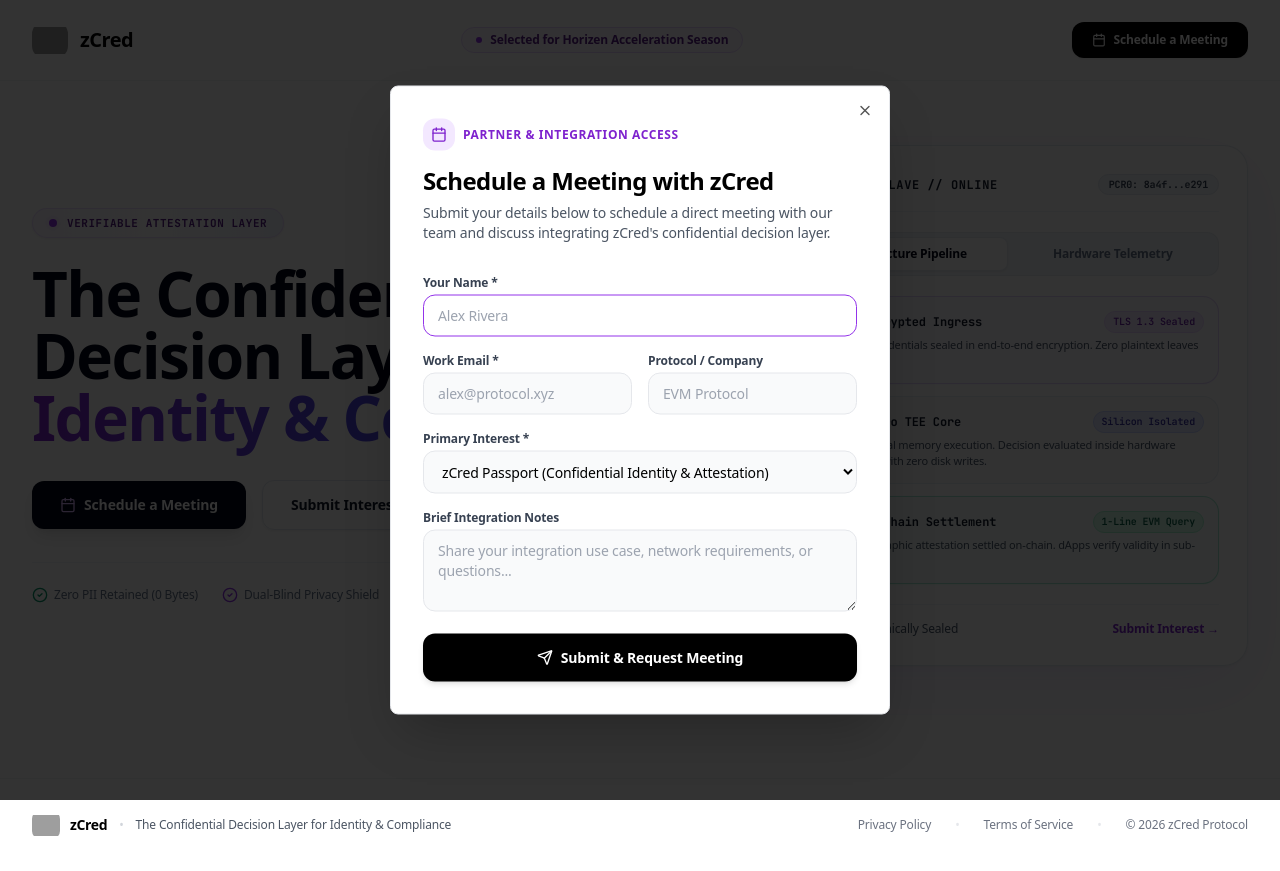
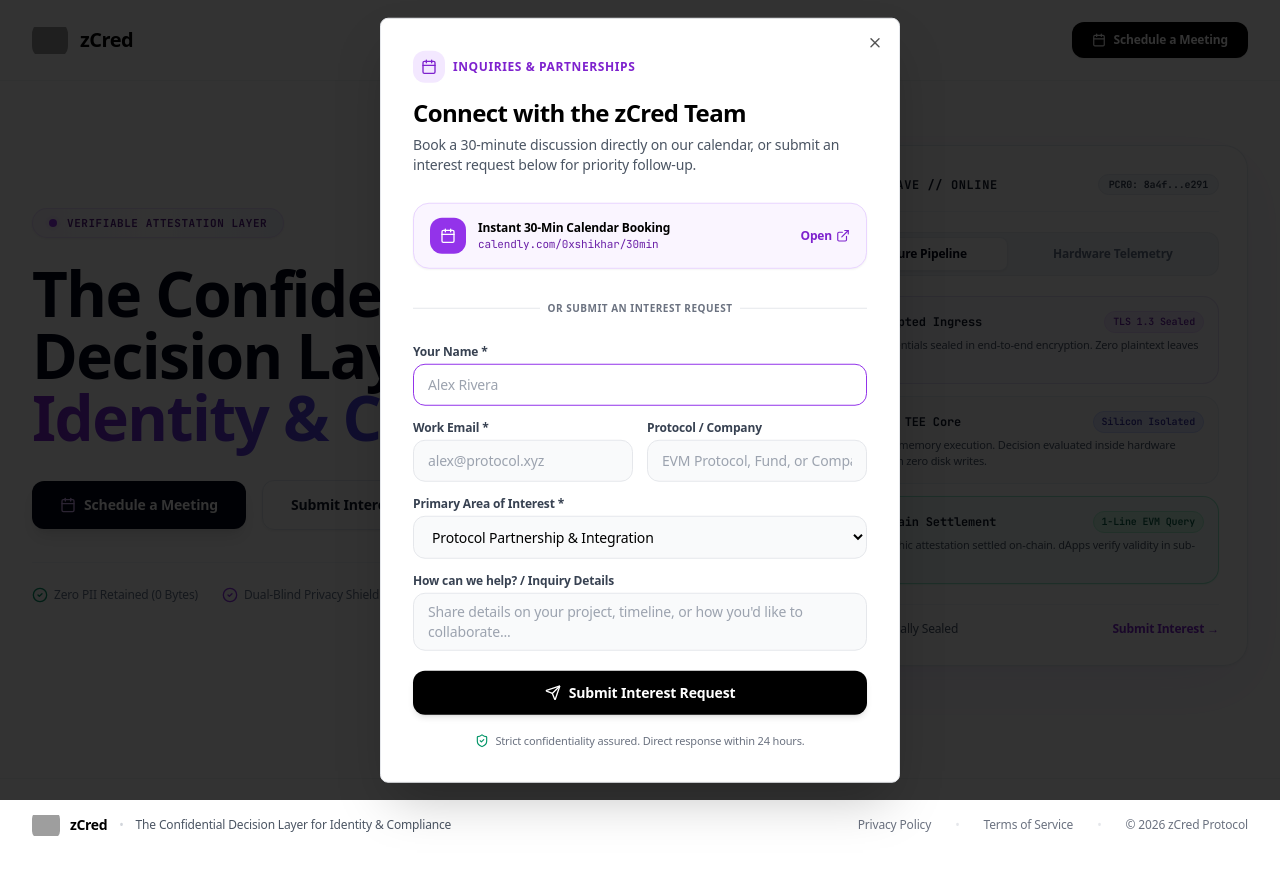
Before and after one commit to zCredLabs/landing-app, a Next.js app: page / in a window 1280 px wide. Both pictures are taken after a click on the button "Schedule a Meeting". Built offline with nearby package versions, Linux system fonts and the light colour scheme; grey boxes are pictures that could not be loaded.

Commit message:
feat(meeting-scheduler): Implement meeting scheduling modal component
Adds a new modal component for scheduling meetings. This component will handle user input for booking appointments.

```diff
--- a/components/meeting-modal.tsx
+++ b/components/meeting-modal.tsx
@@ -8,7 +8,7 @@ import {
   DialogHeader,
   DialogTitle,
 } from "@/components/ui/dialog"
-import { Calendar, CheckCircle2, Send, Clock } from "lucide-react"
+import { Calendar, CheckCircle2, Send, Clock, ArrowRight, ExternalLink, ShieldCheck } from "lucide-react"
 
 interface MeetingModalProps {
   open: boolean
@@ -22,7 +22,7 @@ export function MeetingModal({ open, onOpenChange }: MeetingModalProps) {
     name: "",
     email: "",
     organization: "",
-    interest: "passport",
+    interest: "protocol",
     notes: "",
   })
 
@@ -31,7 +31,6 @@ export function MeetingModal({ open, onOpenChange }: MeetingModalProps) {
     setLoading(true)
 
     try {
-      // Dispatch via Web3Forms endpoint or mailto fallback
       await fetch("https://api.web3forms.com/submit", {
         method: "POST",
         headers: { "Content-Type": "application/json" },
@@ -41,7 +40,7 @@ export function MeetingModal({ open, onOpenChange }: MeetingModalProps) {
           email: formData.email,
           organization: formData.organization,
           interest: formData.interest,
-          notes: formData.notes,
+          message: formData.notes,
         }),
       }).catch(() => null)
     } catch (err) {
@@ -58,7 +57,7 @@ export function MeetingModal({ open, onOpenChange }: MeetingModalProps) {
       name: "",
       email: "",
       organization: "",
-      interest: "passport",
+      interest: "protocol",
       notes: "",
     })
     onOpenChange(false)
@@ -66,26 +65,64 @@ export function MeetingModal({ open, onOpenChange }: MeetingModalProps) {
 
   return (
     <Dialog open={open} onOpenChange={onOpenChange}>
-      <DialogContent className="sm:max-w-[500px] bg-white border border-gray-200 rounded-3xl p-6 sm:p-8 shadow-2xl z-[100]">
+      <DialogContent className="sm:max-w-[520px] bg-white border border-gray-200 rounded-3xl p-6 sm:p-8 shadow-2xl z-[100]">
         <DialogHeader className="text-left">
           <div className="flex items-center gap-2 mb-2">
             <div className="flex h-8 w-8 items-center justify-center rounded-xl bg-purple-100 text-purple-700">
               <Calendar className="h-4 w-4" />
             </div>
             <span className="text-xs font-bold uppercase tracking-wider text-purple-700">
-              Partner & Integration Access
+              {submitted ? "Inquiry Confirmed" : "Inquiries & Partnerships"}
             </span>
           </div>
-          <DialogTitle className="text-2xl font-bold text-black">
-            Schedule a Meeting with zCred
+          <DialogTitle className="text-2xl font-bold text-black tracking-tight">
+            {submitted ? "We've Received Your Request" : "Connect with the zCred Team"}
           </DialogTitle>
+          {!submitted && (
             <DialogDescription className="text-sm text-gray-600">
-            Submit your details below to schedule a direct meeting with our team and discuss integrating zCred&apos;s confidential decision layer.
+              Book a 30-minute discussion directly on our calendar, or submit an interest request below for priority follow-up.
             </DialogDescription>
+          )}
         </DialogHeader>
 
         {!submitted ? (
-          <form onSubmit={handleSubmit} className="mt-4 space-y-4">
+          <>
+            {/* Direct Calendly 1-Click Booking Card */}
+            <a
+              href="https://calendly.com/0xshikhar/30min"
+              target="_blank"
+              rel="noreferrer"
+              className="flex items-center justify-between rounded-2xl bg-purple-50 border border-purple-200 p-3.5 px-4 text-purple-950 hover:bg-purple-100/90 transition-all mt-3 mb-1 group shadow-sm"
+            >
+              <div className="flex items-center gap-3">
+                <div className="flex h-9 w-9 items-center justify-center rounded-xl bg-purple-600 text-white font-bold">
+                  <Calendar className="h-4 w-4" />
+                </div>
+                <div className="text-left">
+                  <div className="text-xs font-bold text-black group-hover:text-purple-950">
+                    Instant 30-Min Calendar Booking
+                  </div>
+                  <div className="text-[11px] text-purple-800 font-mono">
+                    calendly.com/0xshikhar/30min
+                  </div>
+                </div>
+              </div>
+              <span className="flex items-center gap-1 text-xs font-bold text-purple-700 group-hover:translate-x-0.5 transition-transform">
+                Open <ExternalLink className="h-3.5 w-3.5" />
+              </span>
+            </a>
+
+            {/* Subtle Divider */}
+            <div className="relative my-3">
+              <div className="absolute inset-0 flex items-center">
+                <div className="w-full border-t border-gray-200"></div>
+              </div>
+              <div className="relative flex justify-center text-[10px] uppercase tracking-wider">
+                <span className="bg-white px-2 text-gray-500 font-semibold">Or submit an interest request</span>
+              </div>
+            </div>
+
+            <form onSubmit={handleSubmit} className="space-y-3.5">
               <div>
                 <label className="block text-xs font-bold text-gray-700 mb-1">
                   Your Name *
@@ -100,7 +137,7 @@ export function MeetingModal({ open, onOpenChange }: MeetingModalProps) {
                 />
               </div>
 
-            <div className="grid grid-cols-1 sm:grid-cols-2 gap-4">
+              <div className="grid grid-cols-1 sm:grid-cols-2 gap-3.5">
                 <div>
                   <label className="block text-xs font-bold text-gray-700 mb-1">
                     Work Email *
@@ -123,7 +160,7 @@ export function MeetingModal({ open, onOpenChange }: MeetingModalProps) {
                     type="text"
                     value={formData.organization}
                     onChange={(e) => setFormData({ ...formData, organization: e.target.value })}
-                  placeholder="EVM Protocol"
+                    placeholder="EVM Protocol, Fund, or Company"
                     className="w-full rounded-xl border border-gray-200 bg-gray-50 px-3.5 py-2.5 text-sm text-black placeholder:text-gray-400 focus:border-purple-600 focus:bg-white focus:outline-none transition-all"
                   />
                 </div>
@@ -131,67 +168,89 @@ export function MeetingModal({ open, onOpenChange }: MeetingModalProps) {
 
               <div>
                 <label className="block text-xs font-bold text-gray-700 mb-1">
-                Primary Interest *
+                  Primary Area of Interest *
                 </label>
                 <select
                   value={formData.interest}
                   onChange={(e) => setFormData({ ...formData, interest: e.target.value })}
-                className="w-full rounded-xl border border-gray-200 bg-gray-50 px-3.5 py-2.5 text-sm text-black focus:border-purple-600 focus:bg-white focus:outline-none transition-all"
+                  className="w-full rounded-xl border border-gray-200 bg-gray-50 px-3.5 py-2.5 text-sm text-black focus:border-purple-600 focus:bg-white focus:outline-none transition-all cursor-pointer"
                 >
-                <option value="passport">zCred Passport (Confidential Identity & Attestation)</option>
-                <option value="credit">Private Creditworthiness & DeFi Underwriting</option>
-                <option value="compliance">Institutional Compliance & Sanctions Screening</option>
-                <option value="sybil">Sybil Resistance & Proof of Humanity</option>
-                <option value="agents">Autonomous AI Agent Identity & x402 Rails</option>
-                <option value="custom">Custom Enterprise Verification Enclave</option>
+                  <option value="protocol">Protocol Partnership & Integration</option>
+                  <option value="enterprise">Institutional & Enterprise Solutions</option>
+                  <option value="ecosystem">Research & Ecosystem Collaboration</option>
+                  <option value="general">General Inquiry</option>
                 </select>
               </div>
 
               <div>
                 <label className="block text-xs font-bold text-gray-700 mb-1">
-                Brief Integration Notes
+                  How can we help? / Inquiry Details
                 </label>
                 <textarea
-                rows={3}
+                  rows={2}
                   value={formData.notes}
                   onChange={(e) => setFormData({ ...formData, notes: e.target.value })}
-                placeholder="Share your integration use case, network requirements, or questions..."
-                className="w-full rounded-xl border border-gray-200 bg-gray-50 px-3.5 py-2.5 text-sm text-black placeholder:text-gray-400 focus:border-purple-600 focus:bg-white focus:outline-none transition-all"
+                  placeholder="Share details on your project, timeline, or how you'd like to collaborate..."
+                  className="w-full rounded-xl border border-gray-200 bg-gray-50 px-3.5 py-2 text-sm text-black placeholder:text-gray-400 focus:border-purple-600 focus:bg-white focus:outline-none transition-all resize-none"
                 />
               </div>
 
               <button
                 type="submit"
                 disabled={loading}
-              className="w-full mt-2 inline-flex items-center justify-center gap-2 rounded-xl bg-black px-6 py-3.5 text-sm font-bold text-white transition-all hover:bg-black/90 disabled:opacity-50 shadow-md"
+                className="w-full mt-1 inline-flex items-center justify-center gap-2 rounded-xl bg-black px-6 py-3 text-sm font-bold text-white transition-all hover:bg-black/90 disabled:opacity-50 shadow-md cursor-pointer"
               >
                 {loading ? (
-                <>Submitting Request...</>
+                  <>Submitting Interest Request...</>
                 ) : (
                   <>
                     <Send className="h-4 w-4" />
-                  Submit & Request Meeting
+                    Submit Interest Request
                   </>
                 )}
               </button>
+
+              <div className="flex items-center justify-center gap-1.5 text-[11px] text-gray-500 pt-1">
+                <ShieldCheck className="h-3.5 w-3.5 text-emerald-600 flex-shrink-0" />
+                <span>Strict confidentiality assured. Direct response within 24 hours.</span>
+              </div>
             </form>
+          </>
         ) : (
-          <div className="py-8 text-center flex flex-col items-center">
-            <div className="flex h-16 w-16 items-center justify-center rounded-full bg-emerald-100 text-emerald-600 mb-4">
-              <CheckCircle2 className="h-8 w-8" />
+          <div className="py-6 text-center flex flex-col items-center">
+            <div className="flex h-14 w-14 items-center justify-center rounded-full bg-emerald-100 text-emerald-600 mb-3">
+              <CheckCircle2 className="h-7 w-7" />
             </div>
-            <h4 className="text-xl font-bold text-black">Meeting Request Submitted!</h4>
-            <p className="mt-2 text-sm text-gray-600 max-w-sm leading-relaxed">
-              Thank you, <span className="font-semibold text-black">{formData.name}</span>. We have received your request for <span className="font-semibold text-black">{formData.email}</span>. Our team will reach out directly to coordinate a meeting time.
+            <h4 className="text-xl font-bold text-black mb-1">Interest Request Received</h4>
+            <p className="text-sm text-gray-600 max-w-sm leading-relaxed mb-4">
+              {formData.name ? (
+                <>
+                  Thank you, <span className="font-semibold text-black">{formData.name}</span>. We have routed your inquiry to our founding team and will reply to <span className="font-semibold text-black">{formData.email}</span> shortly.
+                </>
+              ) : (
+                <>
+                  Thank you for reaching out. We have routed your inquiry to our founding team and will follow up shortly.
+                </>
+              )}
             </p>
 
-            <div className="mt-6 flex items-center justify-center gap-2 text-xs font-semibold text-purple-700 bg-purple-50 px-4 py-2 rounded-full border border-purple-200">
-              <Clock className="h-3.5 w-3.5" /> Direct team confirmation sent
+            <div className="p-3.5 rounded-xl bg-purple-50 border border-purple-200 text-left w-full max-w-xs text-xs text-purple-950">
+              <div className="font-bold mb-1 flex items-center gap-1.5 text-purple-900">
+                <Calendar className="h-3.5 w-3.5" /> Need immediate scheduling?
+              </div>
+              <a
+                href="https://calendly.com/0xshikhar/30min"
+                target="_blank"
+                rel="noreferrer"
+                className="text-purple-700 underline font-semibold flex items-center gap-1 hover:text-purple-900"
+              >
+                Pick a 30-minute slot now <ExternalLink className="h-3 w-3" />
+              </a>
             </div>
 
             <button
               onClick={handleClose}
-              className="mt-8 rounded-full border border-gray-300 bg-white px-6 py-2.5 text-xs font-bold text-black hover:bg-gray-50 transition-all"
+              className="mt-6 rounded-full border border-gray-300 bg-white px-7 py-2.5 text-xs font-bold text-black hover:bg-gray-50 transition-all cursor-pointer"
             >
               Done
             </button>
```
Lines whose indentation alone changed are shown as unchanged.
